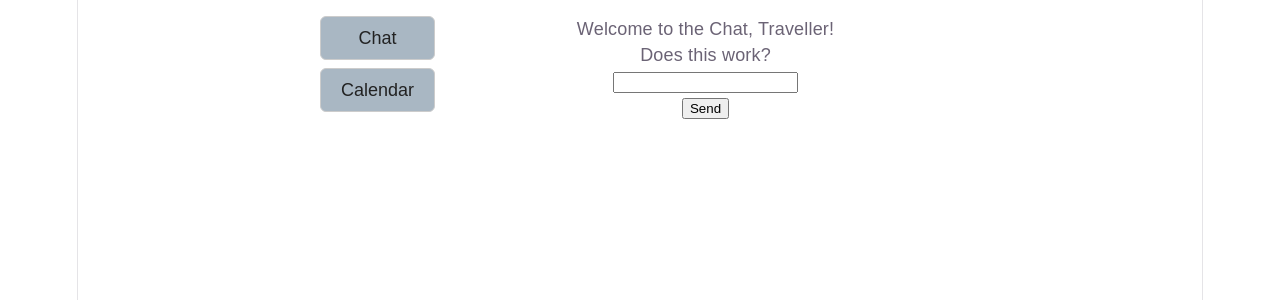
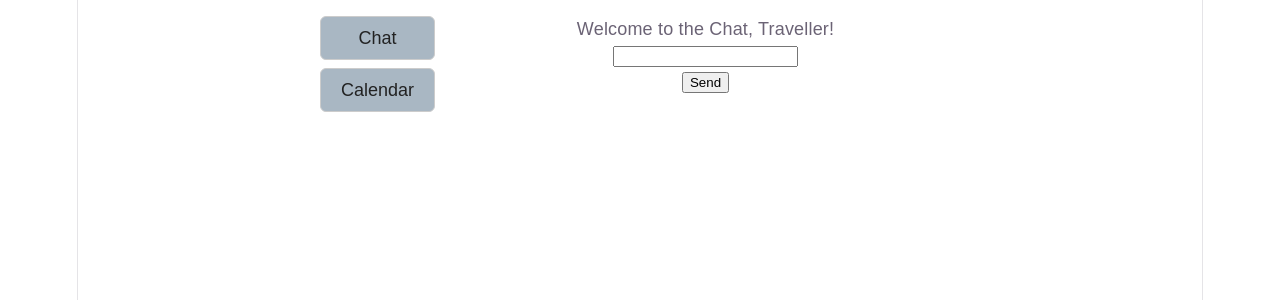
Before and after one commit to jcarmichael-art/screamingJoyouslyInDaClub, a React (Vite) app: page / in a window 1280 px wide. Both pictures are taken after a click on the button "Chat". Shown: the top 300 px of the page. Built offline with nearby package versions, Linux system fonts and the light colour scheme.

Commit message:
bye bye does this work

```diff
--- a/src/components/chat/chat.jsx
+++ b/src/components/chat/chat.jsx
@@ -8,7 +8,6 @@ import { useState } from 'react';
 function Chat() {
     const [messages, setMessages] = useState([
         {id: 1, sender: "narrator", text: "Welcome to the Chat, Traveller!"},
-        {id: 2, sender: "Maker", text: "Does this work?"}
     ])
     const [input, setInput] = useState("")
 
```
